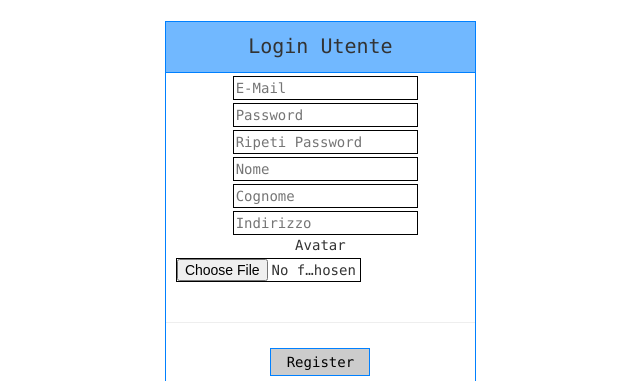
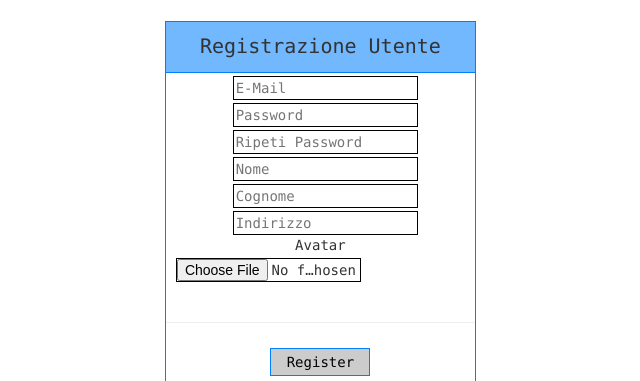
Before and after one commit to alessandro-2002/BiblioPlus, a PHP site: page /register.php in a window 1280 px wide. Shown: the top 381 px of the page, without its empty margins (262-902 px from the left). Run offline with PHP 8.4, Linux system fonts and the light colour scheme; data comes from the database, SQL or seed files in the repository; data that the repository does not hold is empty.

Commit message:
update commenti login e register

```diff
--- a/login.php
+++ b/login.php
@@ -43,6 +43,7 @@
     }
     ?>
 
+    <!-- form di login -->
     <center>
         <div id="login">
             <header>
@@ -55,6 +56,8 @@
                 <input type="submit" id="button" value="Login">
             </form>
         </div>
+
+        <!-- link in caso non sia già registrato che rimanda a registrazione -->
         Non sei ancora registrato? <a href="register.php">Registrati</a>
         <br>
 
--- a/register.php
+++ b/register.php
@@ -72,10 +72,11 @@
     }
     ?>
 
+    <!-- form di registrazione -->
     <center>
         <div id="login">
             <header>
-                <p>Login Utente</p>
+                <p>Registrazione Utente</p>
             </header>
             <form id="form" action="register.php" method="post" enctype="multipart/form-data">
                 <input id="txt" type="text" placeholder="E-Mail" name="mail" required><br>
@@ -92,6 +93,7 @@
             </form>
         </div>
 
+        <!-- Link in caso sia già registrato che rimanda a login -->
         Sei gi&agrave; registrato? <a href="login.php">Accedi</a>
         <br>
 
```
